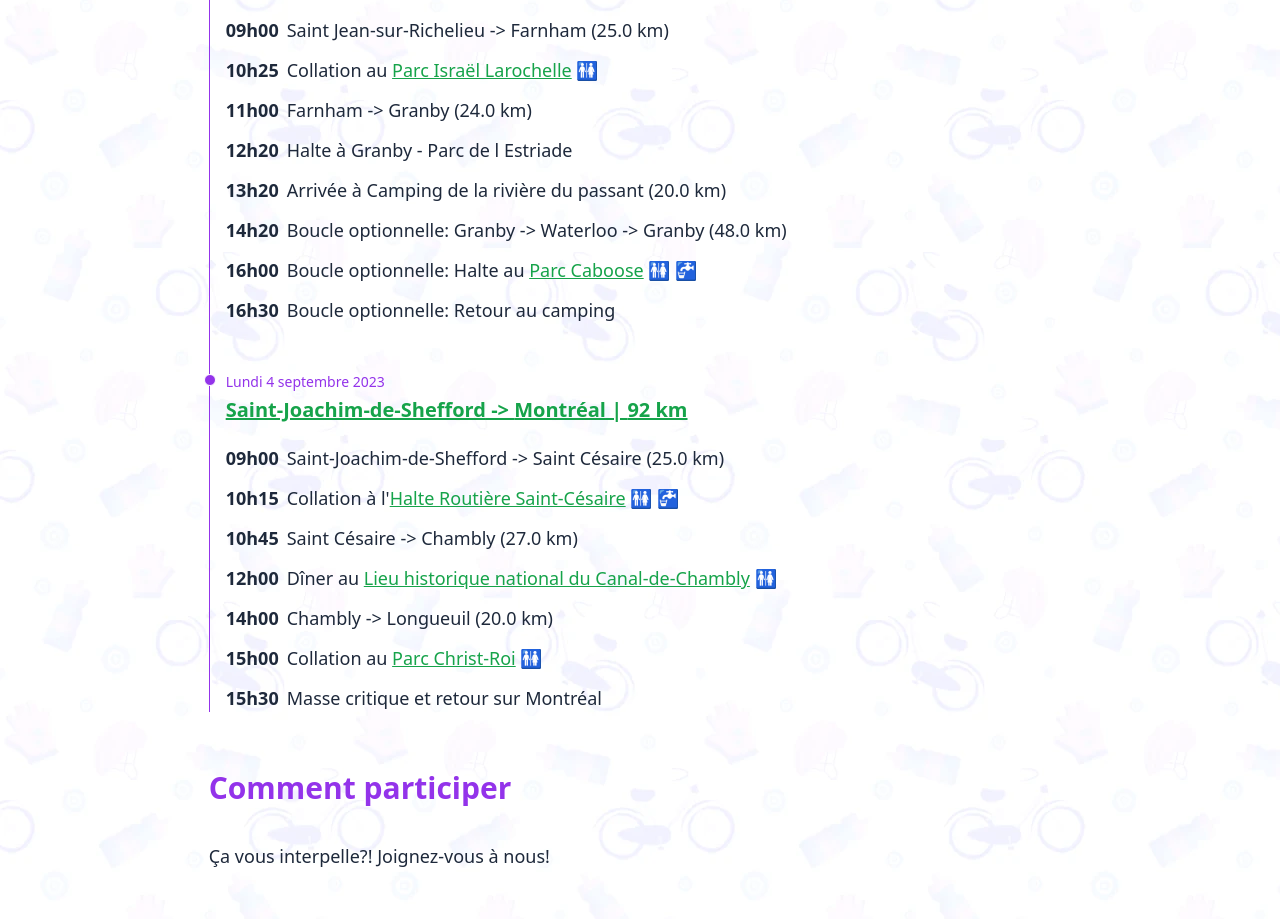
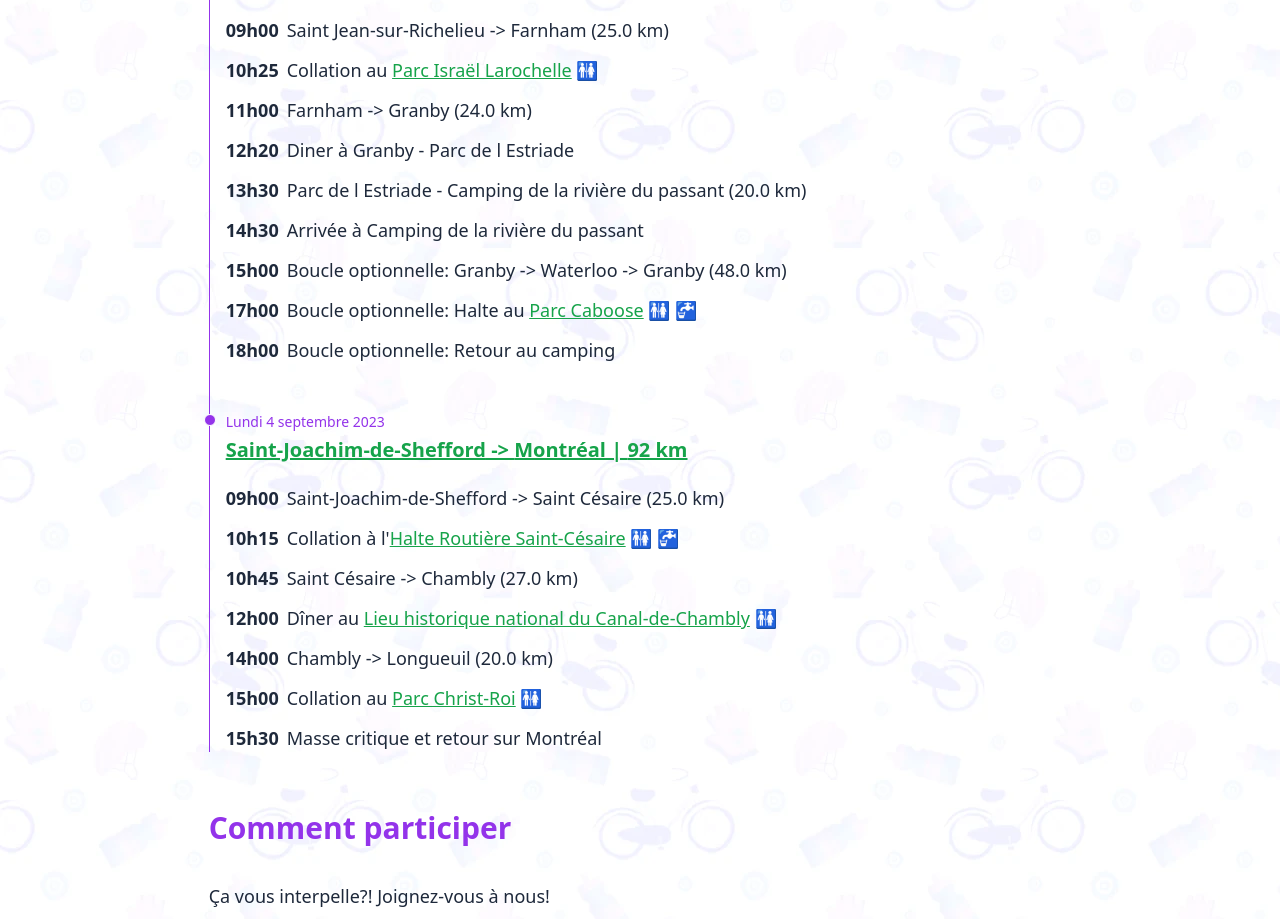
Before and after one commit to gfmtl/cavalcades, a React (Create React App) app: page / in a window 1280 px wide. Shown: the part 3020-3939 px from the top of the page. Built offline with nearby package versions, Linux system fonts and the light colour scheme.

Commit message:
Update App.js
update itinéraire Julien 3

```diff
--- a/src/App.js
+++ b/src/App.js
@@ -299,14 +299,15 @@ function App() {
                     >Parc Israël Larochelle</Link> 🚻
                   </Heure>
                   <Heure start="11h00">Farnham -> Granby (24.0 km)</Heure>
-                  <Heure start="12h20">Halte à Granby - Parc de l Estriade</Heure>
-                  <Heure start="13h20">Arrivée à Camping de la rivière du passant (20.0 km)</Heure>
-                  <Heure start="14h20">Boucle optionnelle: Granby -> Waterloo -> Granby (48.0 km)</Heure>
-                  <Heure start="16h00">Boucle optionnelle: Halte au <Link
+                  <Heure start="12h20">Diner à Granby - Parc de l Estriade</Heure>
+                  <Heure start="13h30">Parc de l Estriade - Camping de la rivière du passant (20.0 km)</Heure>
+                  <Heure start="14h30">Arrivée à Camping de la rivière du passant</Heure>
+                  <Heure start="15h00">Boucle optionnelle: Granby -> Waterloo -> Granby (48.0 km)</Heure>
+                  <Heure start="17h00">Boucle optionnelle: Halte au <Link
                     href="https://www.google.com/maps/place/Park+Caboose/@45.3379842,-72.5363076,17.09z/data=!4m6!3m5!1s0x4cc9d7e81849a8a9:0x348d78fea5bb1a86!8m2!3d45.3379545!4d-72.5336004!16s%2Fg%2F11c1qs2ndk?entry=tts&shorturl=1"
                     >Parc Caboose</Link> 🚻 🚰
                   </Heure>
-                  <Heure start="16h30">Boucle optionnelle: Retour au camping</Heure>
+                  <Heure start="18h00">Boucle optionnelle: Retour au camping</Heure>
                 </Jour>
 
                 <Jour
```
